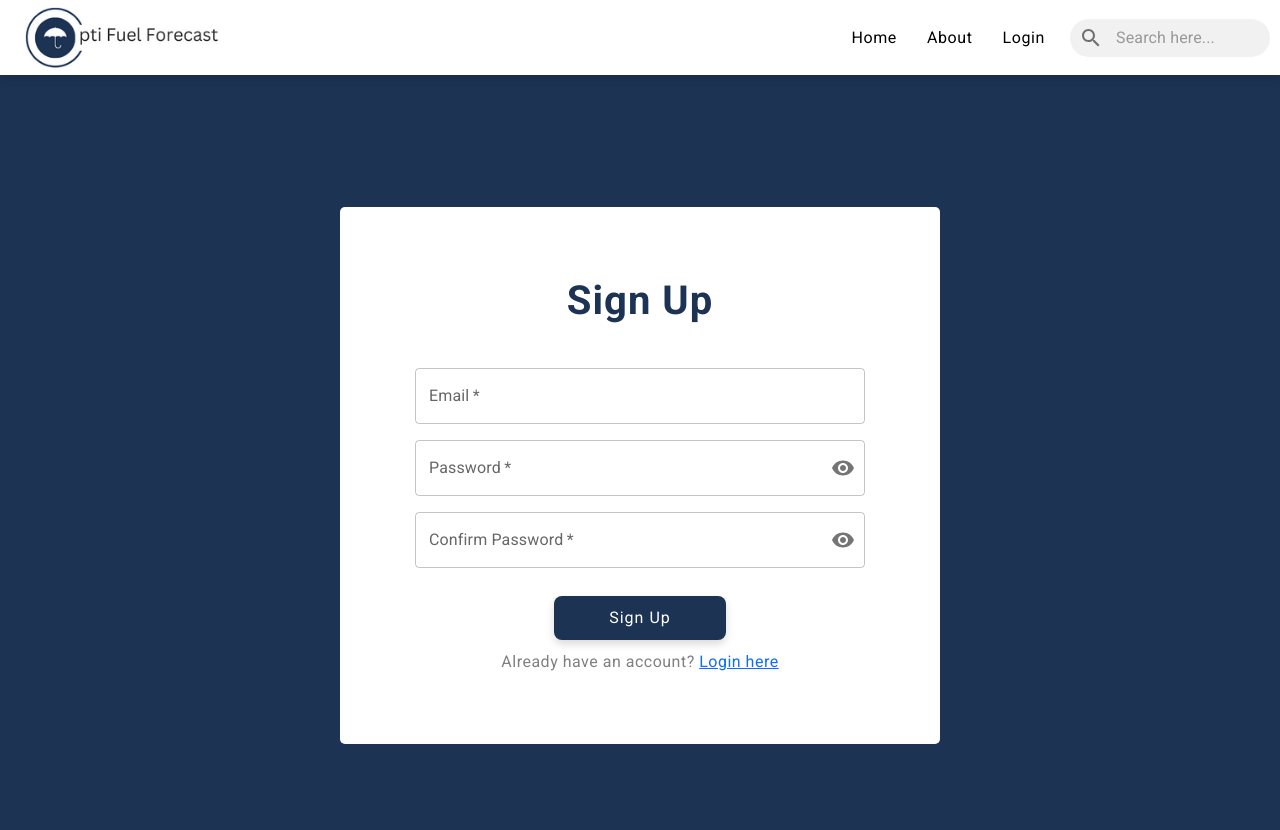
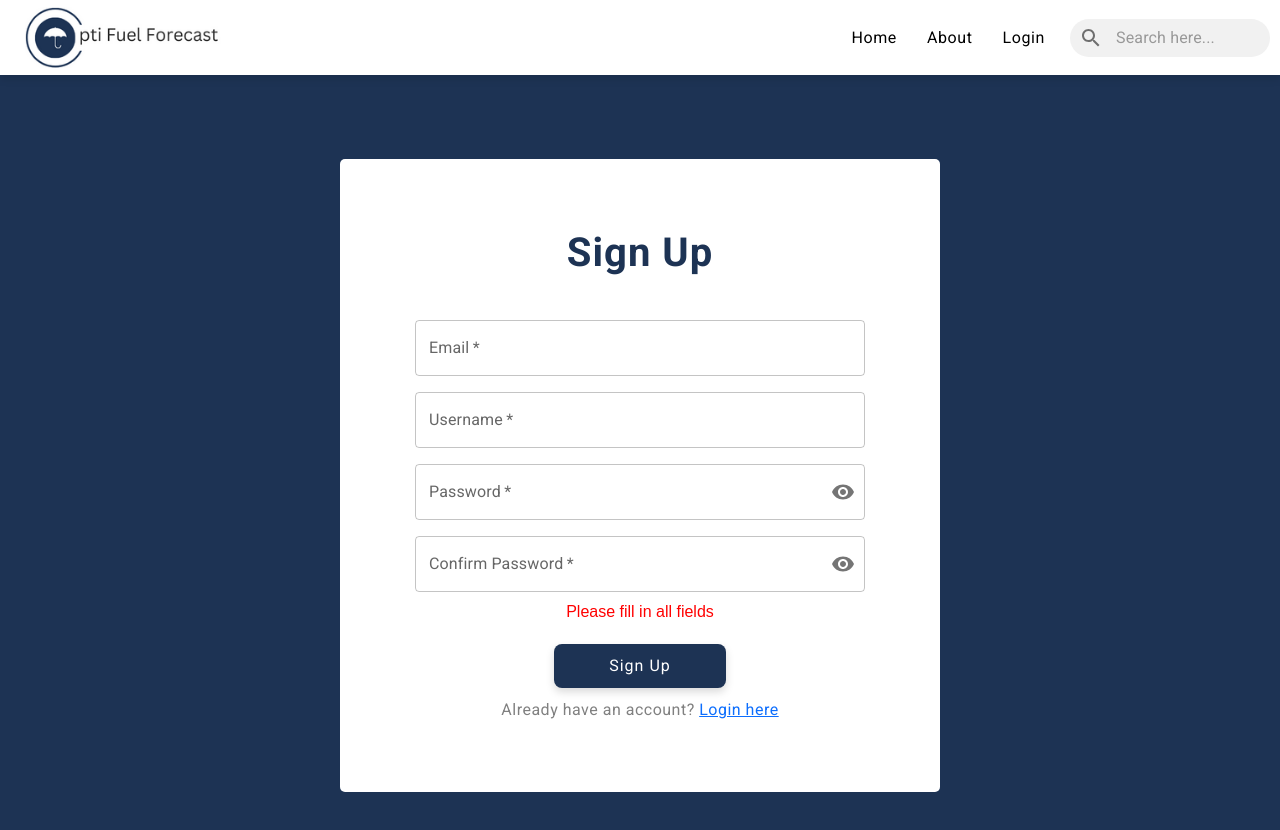
Before and after one commit to HuyVoDN/OptiFuelForecast, a React (Vite) app in the folder front-end/: page /signup in a window 1280 px wide. Both pictures are taken after a click on the button "Sign Up". Shown: the top 830 px of the page. Built offline with nearby package versions, Linux system fonts and the light colour scheme.

Commit message:
finished with client registration functionality

```diff
--- a/front-end/package.json
+++ b/front-end/package.json
@@ -16,6 +16,7 @@
     "@mui/material": "^5.15.10",
     "@mui/x-data-grid": "^6.19.5",
     "@popperjs/core": "^2.11.8",
+    "axios": "^1.6.7",
     "bootstrap": "^5.3.2",
     "react": "^18.2.0",
     "react-bootstrap": "^2.10.1",
--- a/front-end/src/App.jsx
+++ b/front-end/src/App.jsx
@@ -41,11 +41,11 @@ const router = createBrowserRouter([
             {
                 path: "/user/quote",
                 element: <Quote/>
+                // hardcoded username for quoting, must change
             },
             {
-                path: "/user/profile",
+                path: "/:username/profile",
                 element: <ClientProfile />
-                // hardcoding rn so we'll have to change this later
             }
 
         ]
--- a/front-end/src/pages/auth/signup/Signup.jsx
+++ b/front-end/src/pages/auth/signup/Signup.jsx
@@ -1,5 +1,5 @@
 import React, { useState } from 'react';
-import { Link } from 'react-router-dom';
+import { Link, useNavigate } from 'react-router-dom';
 import Select from 'react-select';
 import "./Signup.scss";
 import { STATES } from '../../../constants/stateOptions';
@@ -11,24 +11,49 @@ import FormControl from '@mui/material/FormControl';
 import TextField from '@mui/material/TextField';
 import Visibility from '@mui/icons-material/Visibility';
 import VisibilityOff from '@mui/icons-material/VisibilityOff';
+import Axios from 'axios';
 
 function SignUpForm() {
     const [email, setEmail] = useState('');
+    const [username, setUsername] = useState('');
     const [password, setPassword] = useState('');
     const [confirmPassword, setConfirmPassword] = useState('');
+    const [error, setError] = useState(null);
+    const navigate = useNavigate();
 
     const handleSignup = (e) => {
         e.preventDefault();
         console.log('Email:', email);
         console.log('Password:', password);
-        console.log('Password:', confirmPassword);
+        console.log('Confirmed Password:', confirmPassword);
+
+        if (!email || !password || !confirmPassword || !username)
+        {
+            setError('Please fill in all fields');
+            return;
+        }
+
         if (password === confirmPassword) {
             // login logic here (e.g., API call, authentication)
+            Axios.post('http://localhost:3000/auth/register', {
+                email: email,
+                password: password,
+                username: username,
+            }).then((response) => {
+                console.log(response);
+                navigate(`/${username}/profile`);
+
+            }).catch((error) => {
+                console.log(error.response.data);
+                setError(error.response.data);
+            });
         }
-        else {
+        else
+        {
             // let user know password no match :(
-                console.log("password no matchy...TT");
-                // is this what u learn at JPMorgan Sue?
+            console.log("password no matchy...TT");
+            setError('Passwords do not match');
+            // is this what u learn at JPMorgan Sue?
         }
 
     };
@@ -44,31 +69,41 @@ function SignUpForm() {
         <div className="signup-container">
             <div className="signup-form">
                 <h1>Sign Up</h1>
-                <FormControl required sx={{ m: 1, width: '75%', marginTop:'35px'}} variant="outlined">
+                <FormControl required sx={{ m: 1, width: '75%', marginTop: '35px' }} variant="outlined">
                     <InputLabel htmlFor="outlined-adornment-email">Email</InputLabel>
                     <OutlinedInput
                         value={email}
-                        onChange={(e)=>setEmail(e.target.value)}
+                        onChange={(e) => setEmail(e.target.value)}
                         id="outlined-adornment-email"
                         type='text'
                         label="Email"
                     />
                 </FormControl>
-                <FormControl required sx={{ m: 1, width: '75%', marginBottom:'8px' }} variant="outlined">
+                <FormControl required sx={{ m: 1, width: '75%', marginTop: '8px' }} variant="outlined">
+                    <InputLabel htmlFor="outlined-adornment-username">Username</InputLabel>
+                    <OutlinedInput
+                        value={username}
+                        onChange={(e) => setUsername(e.target.value)}
+                        id="outlined-adornment-username"
+                        type='text'
+                        label="username"
+                    />
+                </FormControl>
+                <FormControl required sx={{ m: 1, width: '75%', marginBottom: '8px' }} variant="outlined">
                     <InputLabel htmlFor="outlined-adornment-password">Password</InputLabel>
                     <OutlinedInput
                         value={password}
-                        onChange={(e)=>setPassword(e.target.value)}
+                        onChange={(e) => setPassword(e.target.value)}
                         id="outlined-adornment-password"
                         type={showPassword ? 'text' : 'password'}
                         endAdornment={
                             <InputAdornment position="end">
                                 <IconButton
                                     aria-label="toggle password visibility"
-                                    onClick={()=>setShowPassword(!showPassword)}
+                                    onClick={() => setShowPassword(!showPassword)}
                                     onMouseDown={handleMouseDownPassword}
                                     edge="end"
-                                    >
+                                >
                                     {showPassword ? <VisibilityOff /> : <Visibility />}
                                 </IconButton>
                             </InputAdornment>
@@ -76,21 +111,21 @@ function SignUpForm() {
                         label="Password"
                     />
                 </FormControl>
-                <FormControl required sx={{ m: 1, width: '75%', marginBottom:'8px' }} variant="outlined">
+                <FormControl required sx={{ m: 1, width: '75%', marginBottom: '8px' }} variant="outlined">
                     <InputLabel htmlFor="outlined-adornment-confirm-password">Confirm Password</InputLabel>
                     <OutlinedInput
                         value={confirmPassword}
-                        onChange={(e)=>setConfirmPassword(e.target.value)}
+                        onChange={(e) => setConfirmPassword(e.target.value)}
                         id="outlined-adornment-confirm-password"
                         type={showConfirmPassword ? 'text' : 'password'}
                         endAdornment={
                             <InputAdornment position="end">
                                 <IconButton
                                     aria-label="toggle password visibility"
-                                    onClick={()=>setShowConfirmPassword(!showConfirmPassword)}
+                                    onClick={() => setShowConfirmPassword(!showConfirmPassword)}
                                     onMouseDown={handleMouseDownPassword}
                                     edge="end"
-                                    >
+                                >
                                     {showConfirmPassword ? <VisibilityOff /> : <Visibility />}
                                 </IconButton>
                             </InputAdornment>
@@ -98,6 +133,7 @@ function SignUpForm() {
                         label="ConfirmPassword"
                     />
                 </FormControl>
+                {error && <div className="error">{error}</div>}
                 <button className="signup-button" onClick={handleSignup}>
                     Sign Up
                 </button>
--- a/front-end/src/pages/auth/signup/Signup.scss
+++ b/front-end/src/pages/auth/signup/Signup.scss
@@ -27,6 +27,9 @@
             font-family: 'Roboto', sans-serif;
             letter-spacing: 0.5px;
             color: gray;
+        }
+        .error{
+            color: red;
         }
     }
 }
```
Also changed, not shown: 2 other files (tests, documents, lock files or other folders).
